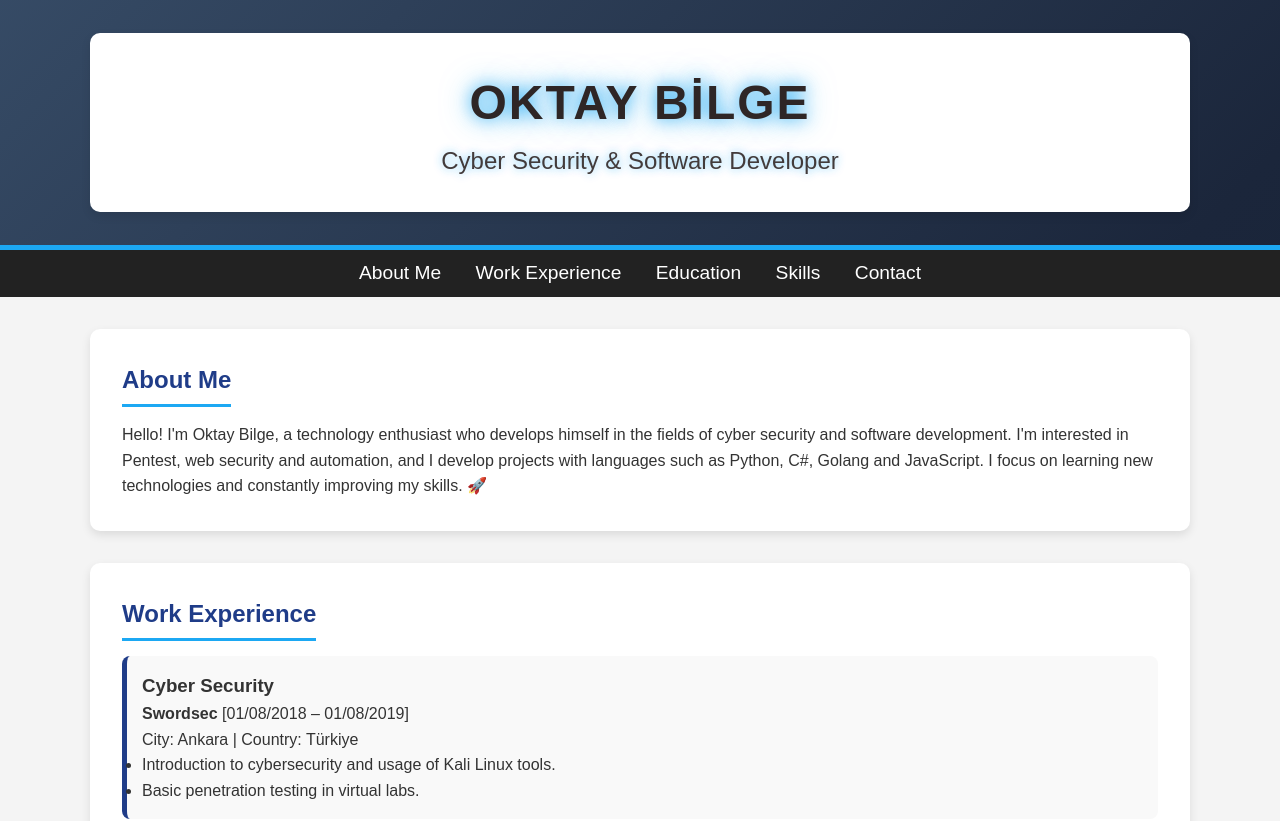
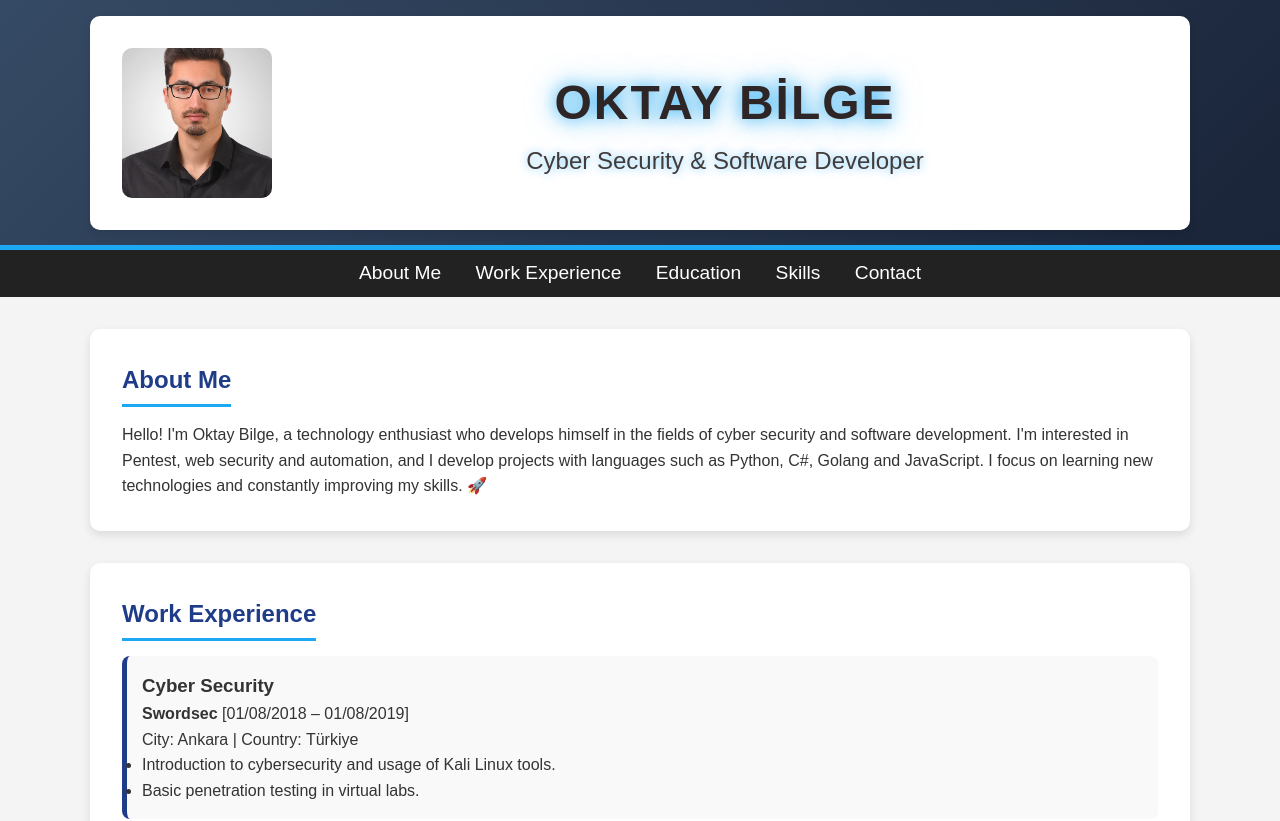
Before and after one commit to oktaybilge1/oktays-portfolio, a plain HTML site: page index.html in a window 1280 px wide. Shown: the top 821 px of the page. Drawn offline with Linux system fonts and the light colour scheme.

Commit message:
guncelleme

```diff
--- a/index.html
+++ b/index.html
@@ -9,11 +9,15 @@
 </head>
 <body>
     <header>
-        <div class="container">
-            <h1 class="okt">Oktay Bilge</h1>
-            <p class="subtitle">Cyber Security & Software Developer</p>
+        <div class="container header-container">
+            <img src="profile.jpg" alt="Oktay Bilge" class="profile-img">
+            <div class="text-container">
+                <h1 class="okt">Oktay Bilge</h1>
+                <p class="subtitle">Cyber Security & Software Developer</p>
+            </div>
         </div>
     </header>
+
 
 
     <nav>
--- a/styles.css
+++ b/styles.css
@@ -227,3 +227,22 @@ header {
         font-size: 1rem;
     }
 }
+
+.header-container {
+    display: flex;
+    align-items: center;
+    justify-content: flex-start;
+}
+
+.text-container {
+    flex: 1; /* Yazı alanını genişletir */
+    text-align: center; /* Yazıyı yatayda ortalar */
+}
+
+.profile-img {
+    width: 150px;
+    height: 150px;
+    object-fit: cover;
+    margin-right: 20px;
+    border-radius: 10px;
+}
```
Also changed, not shown: profile.jpg (added).
